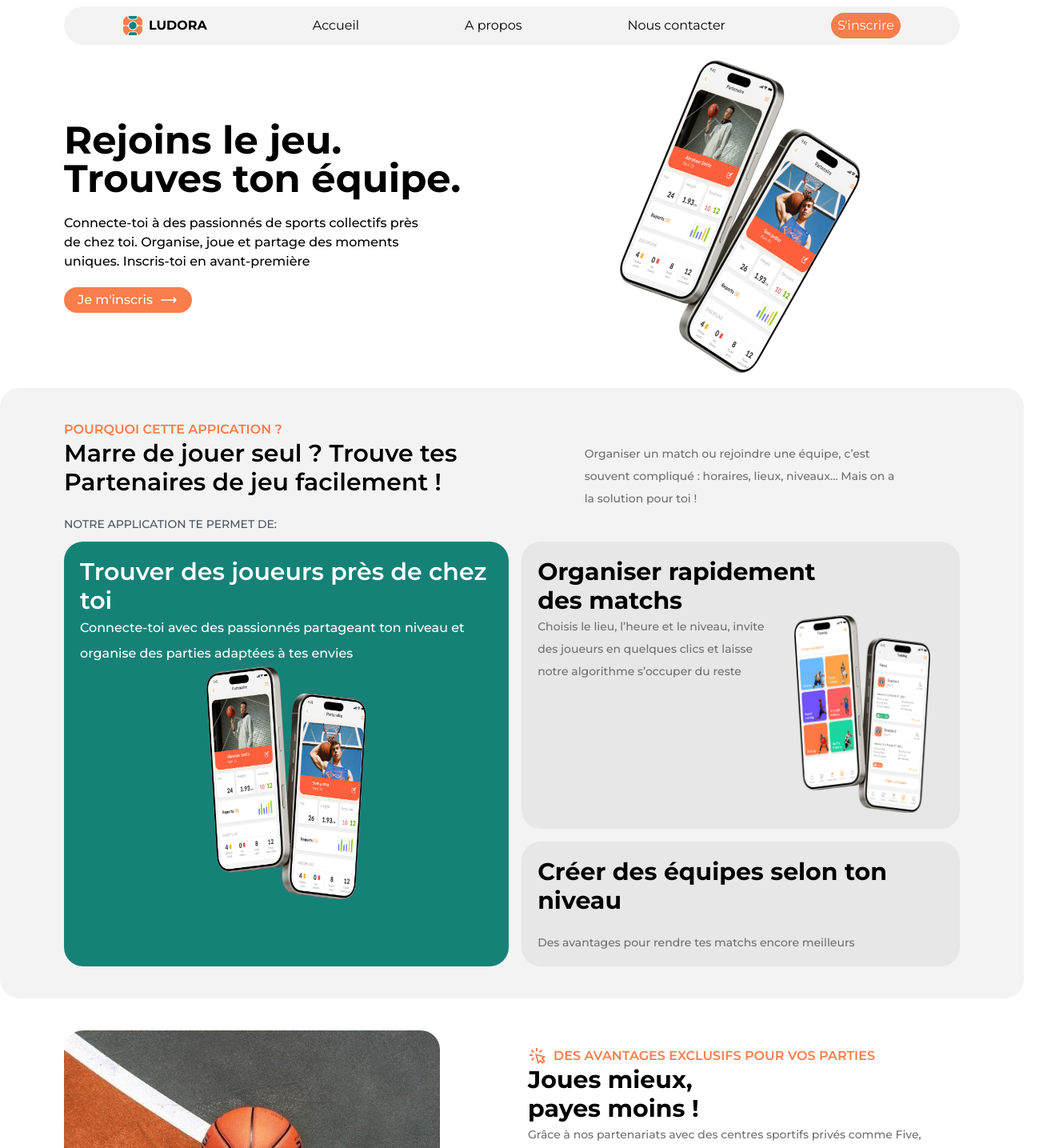
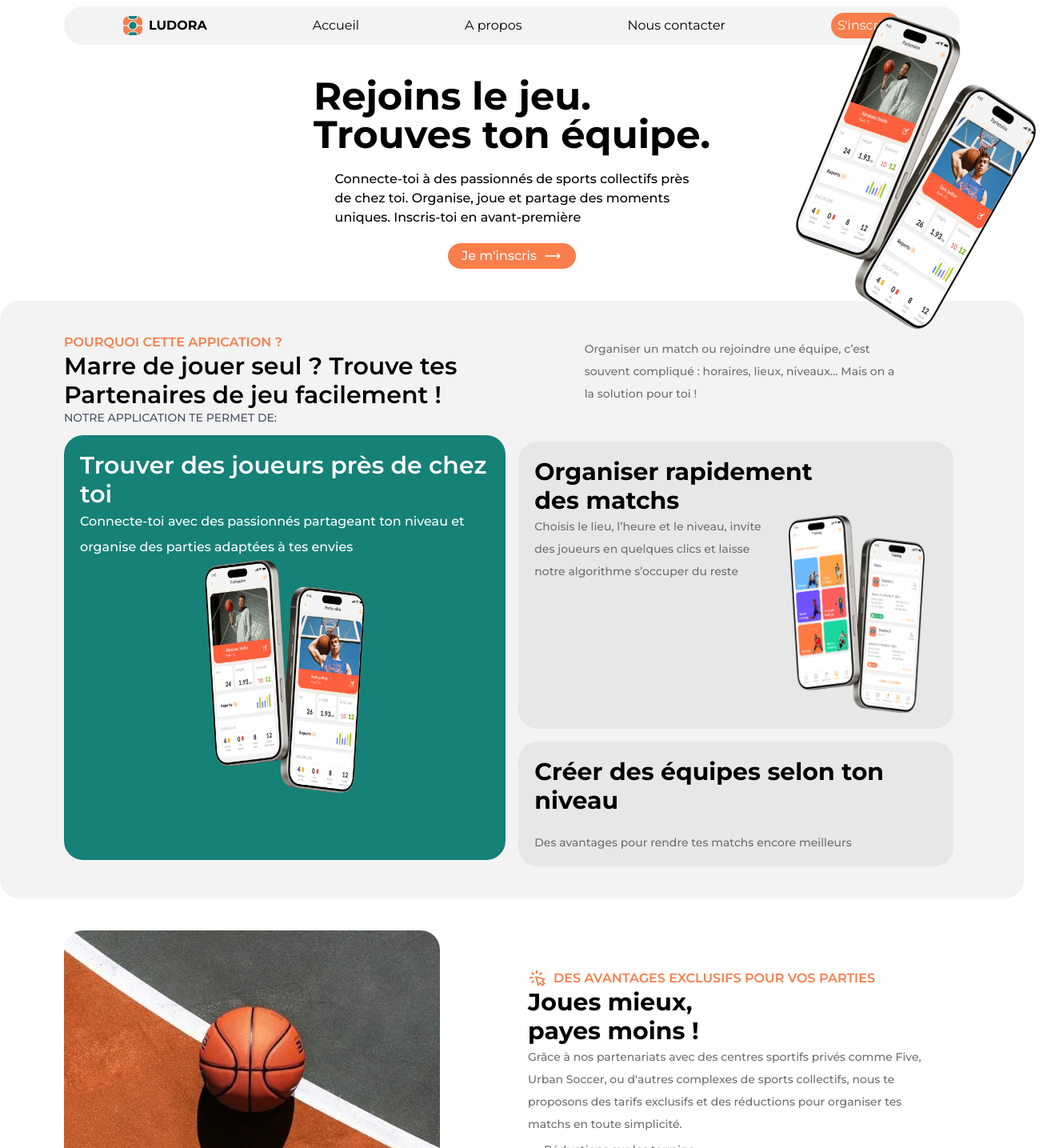
Before and after one commit to amir-398/Lean-startup-website, a Next.js app: page / in a window 1280 px wide. Shown: the top 1435 px of the page at 80% size, 1324 px wide, since content can reach past the window. Built offline with nearby package versions, Linux system fonts and the light colour scheme.

Commit message:
💄 📱 responsive

```diff
--- a/app/components/Hero1.tsx
+++ b/app/components/Hero1.tsx
@@ -3,9 +3,9 @@ import React from "react";
 
 const Hero1 = () => {
   return (
-    <section className=" flex justify-between px-20 py-10 font-medium">
-      <div className=" flex flex-col w-1/2 justify-center">
-        <div className="mb-5">
+    <section className="flex flex-col justify-between items-center px-20 py-10 font-medium md:flex-row ">
+      <div className=" flex w-full justify-center flex-col flex-1 items-center md:w-1/2">
+        <div className="lg:mb-5">
           <h1 className="font-bold text-5xl">Rejoins le jeu.</h1>
           <h1 className="font-bold text-5xl">Trouves ton équipe.</h1>
         </div>
@@ -25,13 +25,14 @@ const Hero1 = () => {
           />
         </button>
       </div>
-      <div className=" w-1/2 flex justify-center">
-        <div className=" rotate">
+      <div className=" flex justify-center absolute right-5">
+        <div className="rotate flex justify-center">
           <Image
             src="/iphone16double.png"
             alt="mockup"
             width={240}
             height={240}
+            className="hidden lg:block"
           />
         </div>
       </div>
--- a/app/components/Hero2.tsx
+++ b/app/components/Hero2.tsx
@@ -4,28 +4,34 @@ import React from "react";
 const Hero2 = () => {
   return (
     <section className="bg-white2 flex flex-col px-20 py-10 rounded-3xl font-medium">
-      <div className=" flex">
-        <div className="flex flex-col">
-          <h3 className="text-orange font-semibold">
-            POURQUOI CETTE APPICATION ?
-          </h3>
-          <h2 className="font-semibold text-3xl">
-            Marre de jouer seul ? Trouve tes Partenaires de jeu facilement !
-          </h2>
+      <div className="flex flex-col">
+        <div className="flex flex-col  md:flex-row">
+          <div className=" flex flex-col">
+            <h3 className="text-orange font-semibold">
+              POURQUOI CETTE APPICATION ?
+            </h3>
+            <h4 className="font-semibold text-3xl">
+              Marre de jouer seul ? Trouve tes Partenaires de jeu facilement !
+            </h4>
+          </div>
+
           <br />
+          <div className="flex flex-col justify-center items-center ">
+            <p className="w-3/4 text-grey text-sm leading-loose">
+              Organiser un match ou rejoindre une équipe, c’est souvent
+              compliqué : horaires, lieux, niveaux... Mais on a la solution pour
+              toi !
+            </p>
+          </div>
+        </div>
+        <div className="flex ">
           <p className="text-gray-600 text-sm">
             NOTRE APPLICATION TE PERMET DE:
           </p>
         </div>
-        <div className="flex flex-col justify-center items-center ">
-          <p className="w-3/4 text-grey text-sm leading-loose">
-            Organiser un match ou rejoindre une équipe, c’est souvent compliqué
-            : horaires, lieux, niveaux... Mais on a la solution pour toi !
-          </p>
-        </div>
       </div>
-      <div className=" h-3/4 flex mt-3">
-        <div className=" w-1/2 bg-green text-white rounded-3xl mr-2 flex flex-col items-center p-5">
+      <div className=" h-3/4 flex mt-3 flex-col  lg:flex-row ">
+        <div className="bg-green text-white rounded-3xl w-full flex flex-col items-center p-5 mb-2 lg:w-1/2 mr-2">
           <h2 className=" font-semibold text-3xl">
             Trouver des joueurs près de chez toi
           </h2>
@@ -44,8 +50,8 @@ const Hero2 = () => {
             />
           </div>
         </div>
-        <div className="w-1/2 flex flex-col">
-          <div className=" bg-white3 rounded-3xl ml-2 mb-2 flex flex-col p-5">
+        <div className="w-full flex flex-col lg:w-1/2 mr-2">
+          <div className=" bg-white3 rounded-3xl ml-2 mb-2 mt-2 flex flex-col p-5">
             <h2 className="font-bold text-3xl">
               Organiser rapidement <br /> des matchs
             </h2>
--- a/app/components/Hero3.tsx
+++ b/app/components/Hero3.tsx
@@ -4,7 +4,7 @@ import React from "react";
 const Hero3 = () => {
   return (
     <section className="flex flex-col px-20 py-10 rounded-3xl font-medium">
-      <div className="flex justify-center">
+      <div className="flex flex-col-reverse items-center md:flex-row justify-center">
         <div className="w-1/2 h-auto">
           <Image
             src="/basketball.jpg"
@@ -15,7 +15,7 @@ const Hero3 = () => {
           />
         </div>
 
-        <div className="flex flex-col w-1/2 p-5">
+        <div className=" flex flex-col w-full p-5 md:w-1/2">
           <p className="text-orange font-semibold flex items-center">
             <Image
               src="/mouseclick.svg"
@@ -42,8 +42,8 @@ const Hero3 = () => {
           </ul>
         </div>
       </div>
-      <div className="flex justify-center">
-        <div className="w-1/2 h-auto flex flex-col  justify-center p-5">
+      <div className="flex flex-col items-center justify-center md:flex-row">
+        <div className="w-full h-auto flex flex-col  justify-center p-5 md:w-1/2">
           <p className="text-orange font-semibold flex items-center">
             <Image
               src="/basketball-icon.svg"
@@ -64,7 +64,7 @@ const Hero3 = () => {
             <li>Échange avec une communauté motivée</li>
           </ul>
         </div>
-        <div className="w-1/2 h-auto p-5">
+        <div className="w-full h-auto p-5 md:w-1/2">
           <Image
             src="/mock2.png"
             alt="mobile application mockup"
--- a/app/components/Hero4.tsx
+++ b/app/components/Hero4.tsx
@@ -9,10 +9,10 @@ const Hero4 = () => {
       <h3 className="font-bold text-3xl">
         Laisse notre algorithme faire le reste.
       </h3>
-      <div className="flex">
-        <div className="flex flex-wrap w-1/2 p-5">
-          <div className="flex flex-col  w-1/2">
-            <div className="p-3 rounded-lg bg-white3 w-1/6 flex justify-center">
+      <div className="flex flex-col items-center md:flex-row">
+        <div className="flex flex-col flex-wrap w-full p-5 md:flex-row  md:w-1/2">
+          <div className="flex flex-col  md:w-1/2">
+            <div className="p-3 rounded-lg bg-white3 w-1/6 flex justify-center ">
               <Image
                 src="/location.svg"
                 alt="location icon"
@@ -28,7 +28,7 @@ const Hero4 = () => {
               </p>
             </div>
           </div>
-          <div className="flex flex-col  w-1/2">
+          <div className="flex flex-col  md:w-1/2">
             <div className="p-3 rounded-lg bg-white3 w-1/6 flex justify-center">
               <Image
                 src="/sparkles.svg"
@@ -45,7 +45,7 @@ const Hero4 = () => {
               </p>
             </div>
           </div>
-          <div className="flex flex-col  w-1/2">
+          <div className="flex flex-col  md:w-1/2">
             <div className="p-3 rounded-lg bg-white3 w-1/6 flex justify-center">
               <Image
                 src="/preferences.svg"
@@ -62,7 +62,7 @@ const Hero4 = () => {
               </p>
             </div>
           </div>
-          <div className="flex flex-col  w-1/2">
+          <div className="flex flex-col  md:w-1/2">
             <div className="p-3 rounded-lg bg-white3 w-1/6 flex justify-center">
               <Image src="/graph.svg" alt="graph icon" width={24} height={24} />
             </div>
@@ -75,13 +75,13 @@ const Hero4 = () => {
             </div>
           </div>
         </div>
-        <div className="w-1/2 p-5">
+        <div className="w-full md:w-1/2 p-5">
           <Image
             src="/graph.png"
             alt="graph"
             width={500}
             height={500}
-            className="bg-orange rounded-3xl mr-20"
+            className=" bg-orange rounded-3xl mr-20"
           />
         </div>
       </div>
--- a/app/components/Hero5.tsx
+++ b/app/components/Hero5.tsx
@@ -10,8 +10,8 @@ import Image from "next/image";
 const Hero5 = () => {
   return (
     <section className="flex flex-col px-20 py-10 rounded-3xl font-medium items-center ">
-      <div className="flex p-5">
-        <div className="flex flex-col w-1/2 p-5 flex-shrink-0 overflow-auto">
+      <div className="flex p-5 flex-col w-full md:flex-row test1">
+        <div className="flex flex-col w-full md:w-1/2 p-5 flex-shrink-0 overflow-auto test2">
           <p className="text-orange font-semibold flex items-center">FAQ</p>
           <h3 className="font-bold text-3xl">
             Une question ? Voici quelques réponses.
@@ -22,7 +22,7 @@ const Hero5 = () => {
             ta réponse ici, notre équipe est toujours prête à t’aider !
           </p>
         </div>
-        <div className="flex flex-col w-1/2 p-5">
+        <div className="flex flex-row flex-wrap md:flex-col w-full md:w-1/2 p-5 test3">
           <Accordion type="single" collapsible>
             <AccordionItem value="item-1">
               <AccordionTrigger>
@@ -101,7 +101,7 @@ const Hero5 = () => {
           </Accordion>
         </div>
       </div>
-      <div className="bg-orange rounded-xl w-4/5 p-10 relative overflow-hidden">
+      <div className="bg-orange rounded-xl w-4/5 p-10 relative overflow-hidden test4">
         <h3 className="font-bold text-3xl text-white">
           Prêt à rejoindre le jeu ?{" "}
         </h3>
@@ -115,13 +115,15 @@ const Hero5 = () => {
             <span className="text-orange">GO!</span> m'inscrire
           </p>
         </button>
+        <div className="hidden md:block test3">
           <Image
             src="/ball.png"
             alt="basketball"
             width={470}
             height={470}
-          className="absolute right-0 bottom-0 z-index-0"
+            className="  absolute right-0 bottom-0 z-index-0"
           />
+        </div>
       </div>
     </section>
   );
```
Lines whose indentation alone changed are shown as unchanged.
